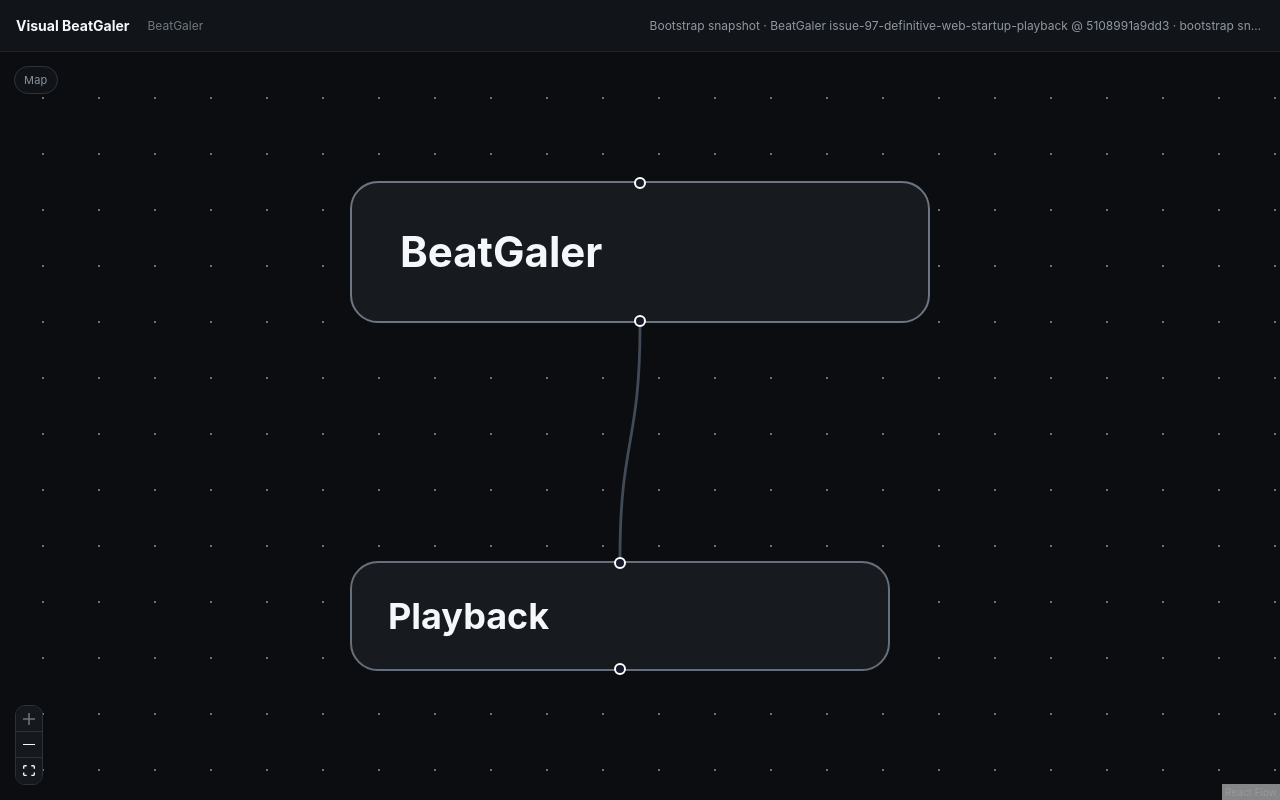
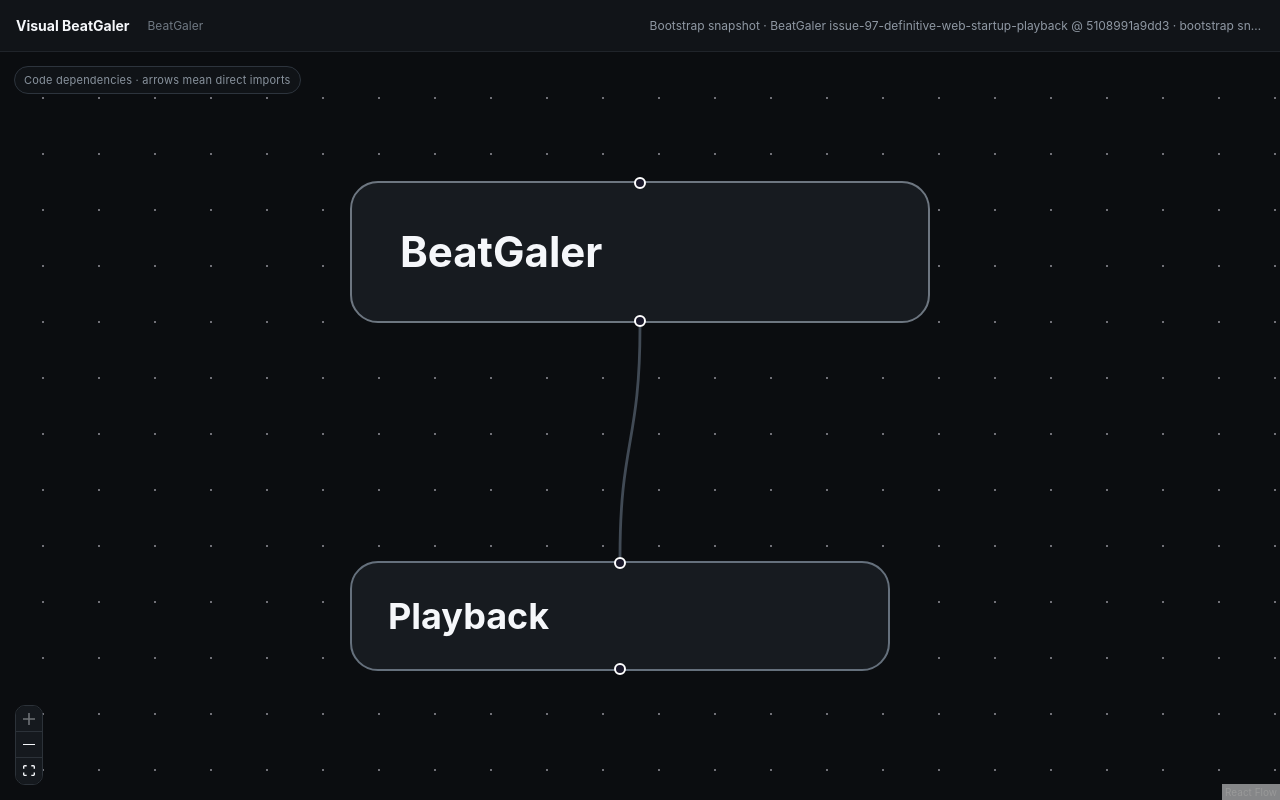
Before and after one commit to magosouljah/Visual-Beat-galer, a React (Vite) app: page / in a window 1280 px wide. Built offline with nearby package versions, Linux system fonts and the light colour scheme.

Commit message:
Clarify global dependency map semantics

```diff
--- a/src/App.tsx
+++ b/src/App.tsx
@@ -15,7 +15,7 @@ const viewLabels: Record<VisualViewId, string> = {
 }
 
 const mapKindLabel = {
-  overview: 'Map',
+  overview: 'Code dependencies · arrows mean direct imports',
   relationships: 'Relationships · not execution order',
   sequence: 'Execution flow · arrows show order',
 } as const
```
